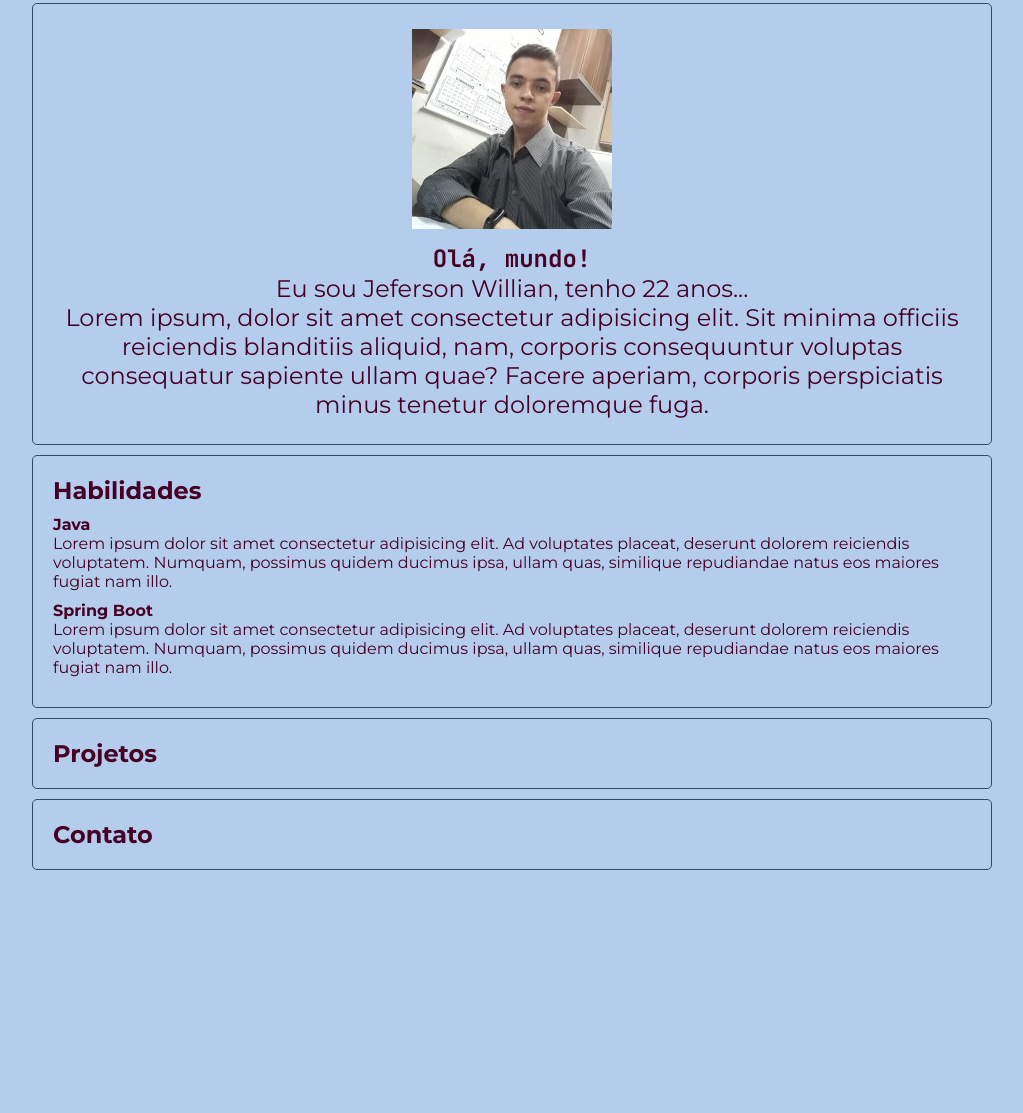
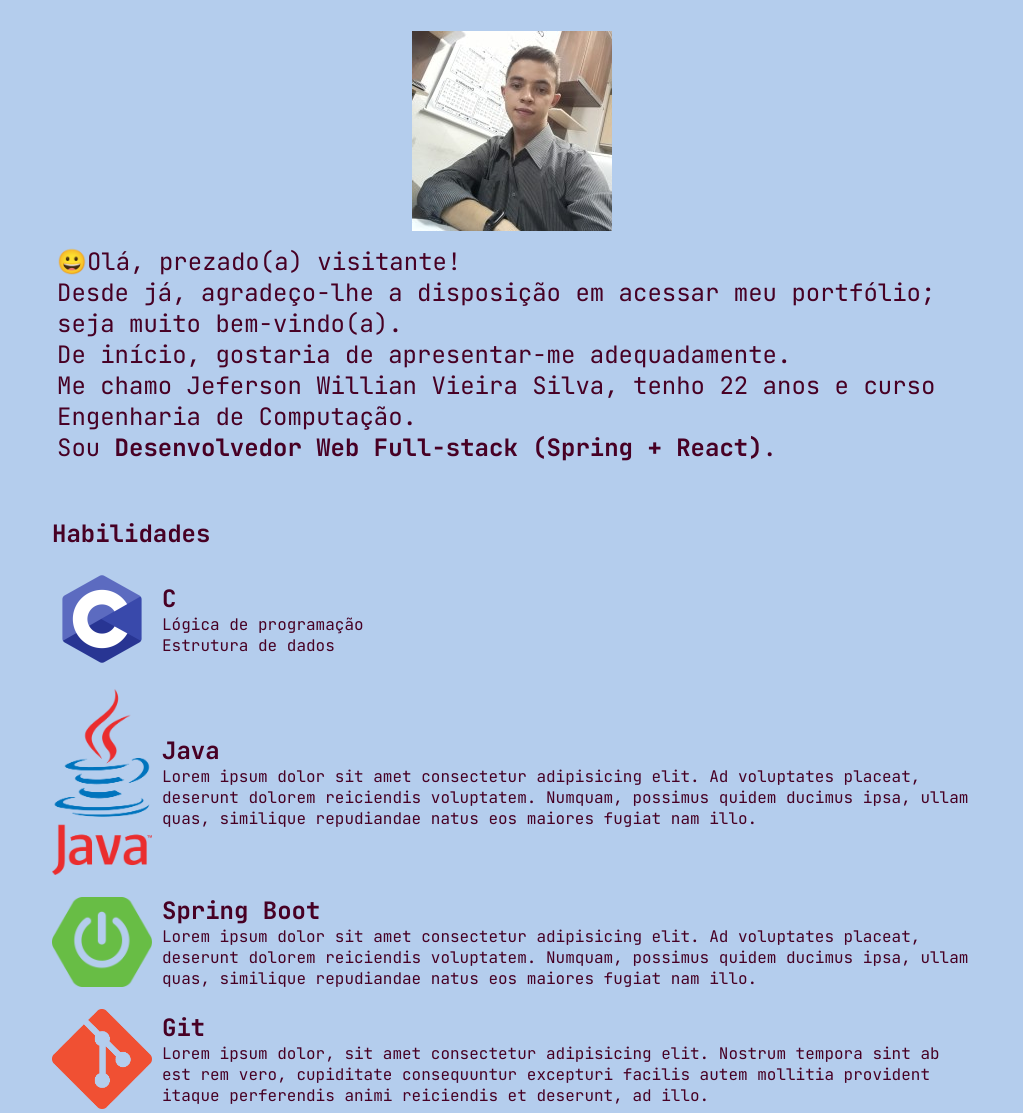
Before and after one commit to jefersonwvs/jefersonwvs, a plain HTML site: page index.html in a window 1280 px wide. Shown: the part 87-1200 px from the top of the page, without its empty margins (128-1151 px from the left). Before the commit the page ends 967 px from the top, so only its background shows below. Drawn offline with Linux system fonts and the light colour scheme.

Commit message:
Writing skills section

```diff
--- a/index.html
+++ b/index.html
@@ -19,55 +19,97 @@
 
         <div class="navbar-nav">
           <ul class="navbar-options">
-            <li><a class="navbar-option" href="#">Sobre</a></li>
-            <li><a class="navbar-option" href="#">Habilidades</a></li>
-            <li><a class="navbar-option" href="#">Projetos</a></li>
-            <li><a class="navbar-option" href="#">Contato</a></li>
+            <li><a class="navbar-option" href="#profile">Sobre</a></li>
+            <li><a class="navbar-option" href="#skills">Habilidades</a></li>
+            <li><a class="navbar-option" href="#projects">Projetos</a></li>
+            <li><a class="navbar-option" href="#contact">Contato</a></li>
           </ul>
         </div>
       </nav>
     </header>
+
     <main>
-      <section class="profile">
+      <section id="profile">
         <img src="./images/profile-img.jpeg" alt="" />
         <div class="profile-description">
-          <p><code>Olá, mundo!</code></p>
-          <p>Eu sou Jeferson Willian, tenho 22 anos...</p>
+          <p>😀Olá, prezado(a) visitante!</p>
           <p>
-            Lorem ipsum, dolor sit amet consectetur adipisicing elit. Sit minima
-            officiis reiciendis blanditiis aliquid, nam, corporis consequuntur
-            voluptas consequatur sapiente ullam quae? Facere aperiam, corporis
-            perspiciatis minus tenetur doloremque fuga.
+            Desde já, agradeço-lhe a disposição em acessar meu portfólio; seja
+            muito bem-vindo(a).
+          </p>
+          <p>De início, gostaria de apresentar-me adequadamente.</p>
+          <p>
+            Me chamo Jeferson Willian Vieira Silva, tenho 22 anos e curso
+            Engenharia de Computação.
+          </p>
+
+          <p>
+            Sou <strong>Desenvolvedor Web Full-stack (Spring + React)</strong>.
           </p>
         </div>
       </section>
 
-      <section class="skills-container">
+      <section id="skills">
         <h2>Habilidades</h2>
-        <div class="skills">
+        <div class="skills-list">
           <div class="skill">
+            <!--https://wallpapercave.com/wp/wp4521293.png-->
+            <img src="./images/c-logo.png" alt="" />
+            <div class="skill-content">
+              <h3>C</h3>
+              <p>Lógica de programação</p>
+              <p>Estrutura de dados</p>
+            </div>
+          </div>
+
+          <div class="skill">
+            <!-- https://download.vikidia.org/vikidia/fr/images/thumb/2/2e/Java_Logo.svg/240px-Java_Logo.svg.png -->
+            <img src="./images/java-logo.png" alt="" />
+            <div class="skill-content">
               <h3>Java</h3>
               <p>
-              Lorem ipsum dolor sit amet consectetur adipisicing elit. Ad voluptates placeat, deserunt dolorem reiciendis voluptatem. Numquam, possimus quidem ducimus ipsa, ullam quas, similique repudiandae natus eos maiores fugiat nam illo.
+                Lorem ipsum dolor sit amet consectetur adipisicing elit. Ad
+                voluptates placeat, deserunt dolorem reiciendis voluptatem.
+                Numquam, possimus quidem ducimus ipsa, ullam quas, similique
+                repudiandae natus eos maiores fugiat nam illo.
               </p>
             </div>
+          </div>
           <div class="skill">
+            <!--https://alexkosarev.name/wp-content/uploads/2019/01/spring_boot_logo.png-->
+            <img src="./images/springboot-logo.png" alt="" />
+            <div class="skill-content">
               <h3>Spring Boot</h3>
               <p>
-              Lorem ipsum dolor sit amet consectetur adipisicing elit. Ad voluptates placeat, deserunt dolorem reiciendis voluptatem. Numquam, possimus quidem ducimus ipsa, ullam quas, similique repudiandae natus eos maiores fugiat nam illo.
+                Lorem ipsum dolor sit amet consectetur adipisicing elit. Ad
+                voluptates placeat, deserunt dolorem reiciendis voluptatem.
+                Numquam, possimus quidem ducimus ipsa, ullam quas, similique
+                repudiandae natus eos maiores fugiat nam illo.
               </p>
+            </div>
+          </div>
+          <div class="skill">
+            <img src="./images/git-logo.png" alt="" />
+            <div class="skill-content">
+              <h3>Git</h3>
+              <p>
+                Lorem ipsum dolor, sit amet consectetur adipisicing elit.
+                Nostrum tempora sint ab est rem vero, cupiditate consequuntur
+                excepturi facilis autem mollitia provident itaque perferendis
+                animi reiciendis et deserunt, ad illo.
+              </p>
+            </div>
           </div>
         </div>
       </section>
 
-      <section class="projects">
+      <section id="projects">
         <h2>Projetos</h2>
       </section>
 
-      <section class="contact">
+      <section id="contact">
         <h2>Contato</h2>
       </section>
-
     </main>
     <footer></footer>
   </body>
--- a/styles/styles.css
+++ b/styles/styles.css
@@ -17,7 +17,7 @@
 
 body {
   background-color: var(--bg-color);
-  font-family: "Montserrat", sans-serif;
+  font-family: "JetBrains Mono", monospace;
 }
 
 .navbar-container {
@@ -74,7 +74,7 @@ main {
 }
 
 section {
-  border: 1px solid var(--primary-color);
+  /* border: 1px solid var(--primary-color); */
   border-radius: 5px;
   margin: 10px 0px;
   padding: 20px;
@@ -84,11 +84,11 @@ section h2 {
   font-size: 1.5em;
 }
 
-.profile {
+#profile {
   text-align: center;
 }
 
-.profile img {
+#profile img {
   border-radius: 5px;
   padding: 5px;
   width: 210px;
@@ -97,18 +97,32 @@ section h2 {
 
 .profile-description {
   padding: 5px;
-}
-
-.profile-description code {
   font-family: "JetBrains Mono", monospace;
-  font-size: 1em;
-  font-weight: bold;
+  text-align: left;
 }
 
 .profile-description p {
   font-size: 1.5em;
 }
 
+.profile-description p strong {
+  font-size: 1em;
+}
+
 .skill {
-  margin: 10px 0px;
+  display: flex;
+  align-items: center;
+  margin-top: 20px;
 }
+
+.skill img {
+  width: 100px;
+}
+
+.skill-content {
+  padding-left: 10px;
+}
+
+.skill-content h3 {
+  font-size: 1.5em;
+}
```
Also changed, not shown: images/c-logo.png (added), images/git-logo.png (added), images/java-logo.png (added), images/springboot-logo.png (added). Lines whose indentation alone changed are shown as unchanged.
